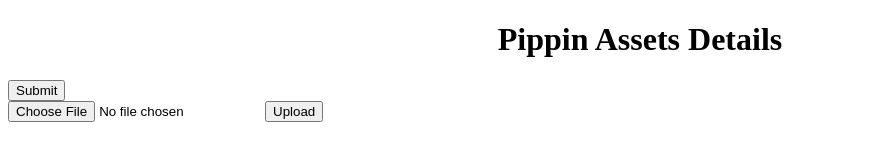
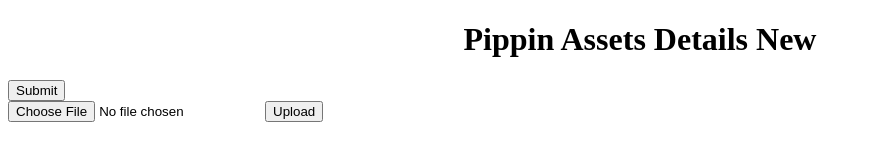
Before and after one commit to Karthikeyan-paramasivam/nodejsprojectingithub, a website: page Index.html in a window 1280 px wide. Shown: the whole page, without its empty margins (0-871 px from the left). Drawn offline with Linux system fonts and the light colour scheme.

Commit message:
doubletest

```diff
--- a/Index.html
+++ b/Index.html
@@ -5,7 +5,7 @@
   <title>Button Form</title>
 </head>
 <body>
-  <h1 style="text-align: center;">Pippin Assets Details</h1>
+  <h1 style="text-align: center;">Pippin Assets Details New</h1>
   <form action="/submit" method="POST">
     <button type="submit">Submit</button>
   </form>
```
